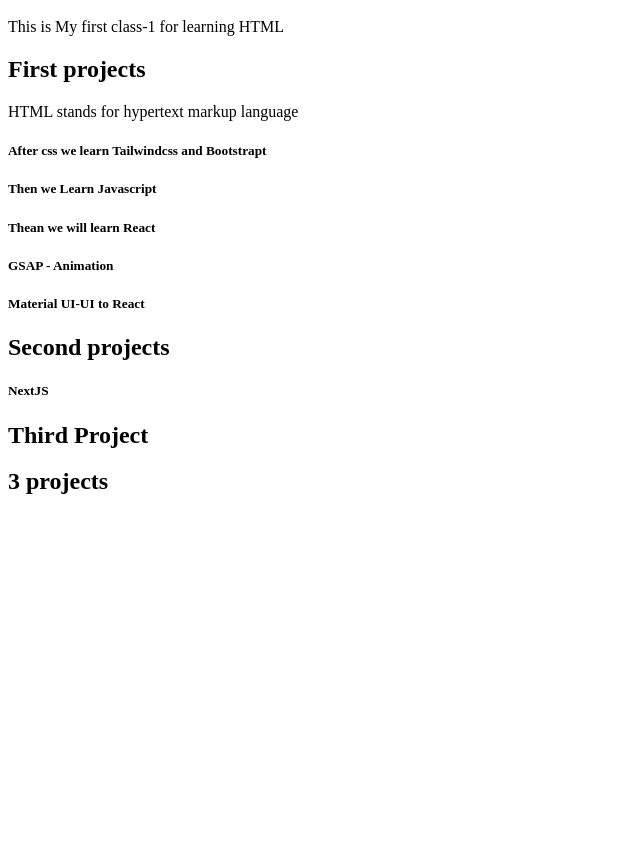
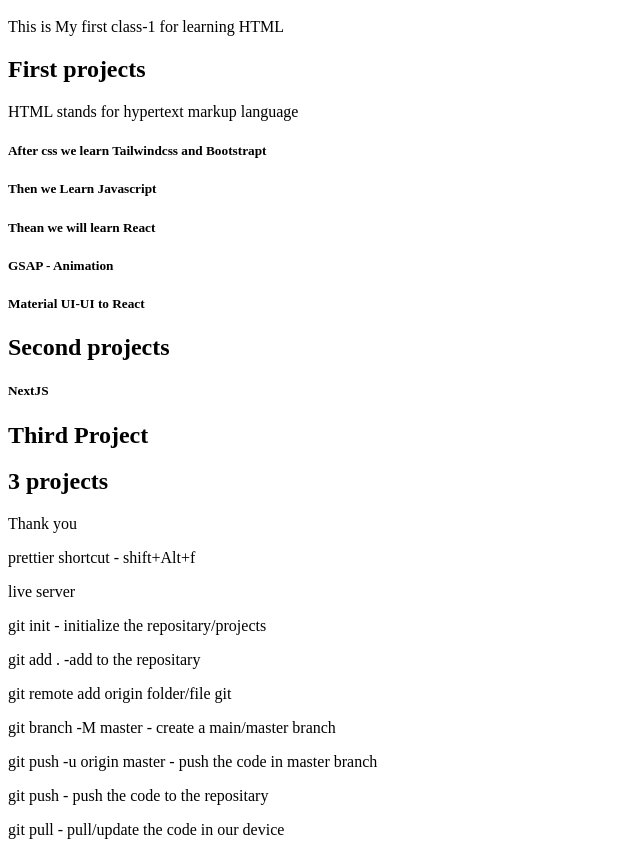
Before and after one commit to mohammad-imran-art/day-1, a plain HTML site: page day-1/class.html in a window 1280 px wide. Shown: the part 191-1046 px from the top of the page, without its empty margins (0-640 px from the left). Before the commit the page ends 800 px from the top, so only its background shows below. Drawn offline with Linux system fonts and the light colour scheme.

Commit message:
first commit

```diff
--- a/day-1/class.html
+++ b/day-1/class.html
@@ -23,6 +23,18 @@
         <h5>NextJS</h5>
     <h2>Third Project </h2>
     <h2>3 projects</h2>
+    <p>Thank you </p>
+    </div>
+    <p>prettier shortcut - shift+Alt+f</p>
+    <p>live server</p>
+    <div>
+        <p>git init - initialize the repositary/projects</p>
+        <p>git add . -add to the repositary  </p>
+        <p>git remote add origin folder/file git</p>
+        <p>git branch -M master  -  create a main/master branch</p>
+        <p>git push -u origin master - push the code in master branch</p>
+        <p>git push - push the code to the repositary</p>
+        <p>git pull - pull/update the code in our device</p>
     </div>
 </body>
 </html>
```
